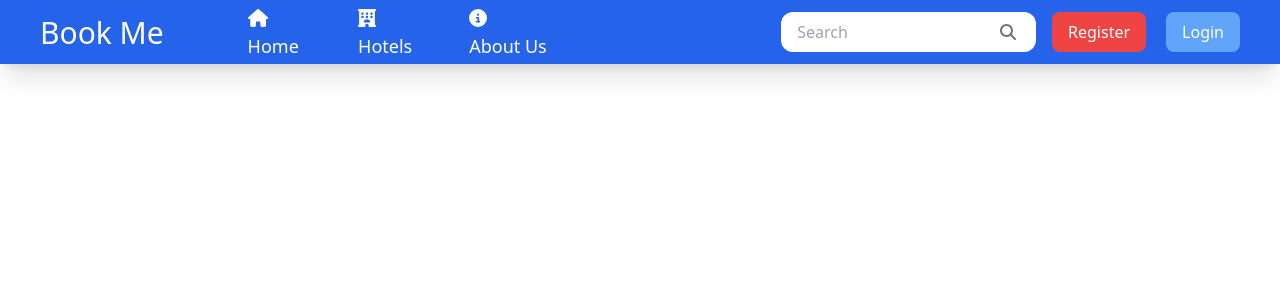
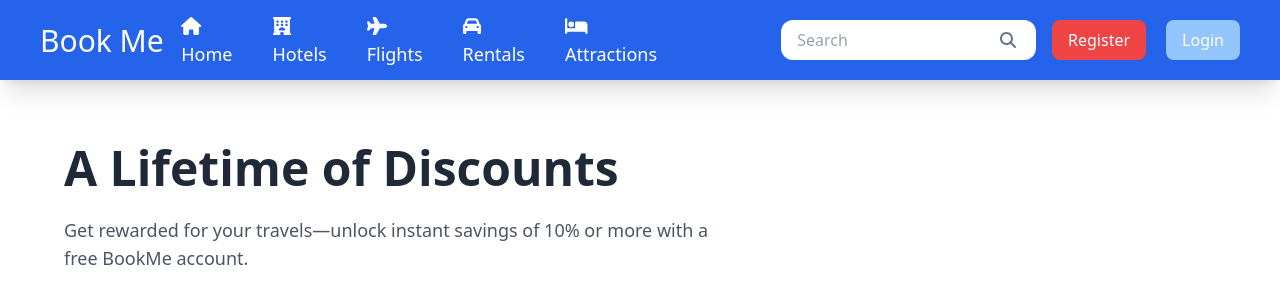
Before and after one commit to Asim1O1/Booking-App, a React (Vite) app in the folder Booking/: page / in a window 1280 px wide. Shown: the top 304 px of the page. Built offline with nearby package versions, Linux system fonts and the light colour scheme.

Commit message:
The main seacrh component

```diff
--- a/Booking/package.json
+++ b/Booking/package.json
@@ -10,10 +10,12 @@
     "preview": "vite preview"
   },
   "dependencies": {
+    "@fontsource/open-sans-condensed": "^4.5.5",
     "@fortawesome/fontawesome-svg-core": "^6.5.2",
     "@fortawesome/free-solid-svg-icons": "^6.5.2",
     "@fortawesome/react-fontawesome": "^0.2.2",
     "react": "^18.3.1",
+    "react-datepicker": "^7.3.0",
     "react-dom": "^18.3.1",
     "react-fontawesome": "^1.7.1",
     "react-router-dom": "^6.24.1"
--- a/Booking/src/App.jsx
+++ b/Booking/src/App.jsx
@@ -1,18 +1,21 @@
-import { useState } from "react";
 import { BrowserRouter, Route, Routes } from "react-router-dom";
 import HomePage from "./pages/homePage";
 import HotelList from "./pages/hotelList";
 import HotelPage from "./pages/hotel";
-import "./tailwind.css"
+import SearchComponent from "./components/searchComp";
+import Calendar from "./components/calendar";
+import "./tailwind.css";
 
 function App() {
   return (
     <div>
       <BrowserRouter>
         <Routes>
-          <Route path="/" element={<HomePage/>}></Route>
-          <Route path="/hotels" element={<HotelList/>}></Route>
-          <Route path="/hotel/:id" element={<HotelPage/>}></Route>
+          <Route path="/" element={<HomePage />}></Route>
+          <Route path="/calendar" element={<Calendar />}></Route>
+          <Route path="/hotels" element={<HotelList />}></Route>
+          <Route path="/searchComponent" element={<SearchComponent />}></Route>
+          <Route path="/hotel/:id" element={<HotelPage />}></Route>
         </Routes>
       </BrowserRouter>
     </div>
--- /dev/null
+++ b/Booking/src/components/calendar.jsx
@@ -0,0 +1,12 @@
+import React from 'react';
+import { faCalendar } from '@fortawesome/free-solid-svg-icons';
+
+
+const Calendar = ()=>
+{
+
+
+}
+
+
+export default Calendar
--- a/Booking/src/components/navbar.jsx
+++ b/Booking/src/components/navbar.jsx
@@ -1,52 +1,55 @@
 import React from "react";
-import { Link, useNavigate } from "react-router-dom";
+import { Link } from "react-router-dom";
 import { FontAwesomeIcon } from "@fortawesome/react-fontawesome";
+// import "@fontsource/open-sans-condensed";
 import {
   faHome,
   faHotel,
   faSearch,
   faInfoCircle,
+  faBed,
+  faPlane,
+  faCar,
 } from "@fortawesome/free-solid-svg-icons";
 import Button from "./button";
 
 const NavBar = () => {
-  const navigate = useNavigate();
-
   return (
-    <header className="w-full flex justify-between items-center h-16 bg-blue-600  text-white shadow-xl fixed top-0 backdrop-blur-3 z-[100]">
+    <header className="w-full h-20 flex justify-between items-center bg-blue-600 text-white shadow-xl fixed top-0 backdrop-blur-3 z-[100] font-sans">
       <div className="flex items-center w-1/3">
         <ul className="hidden lg:flex items-center">
           <li className="ml-10 text-[30px]">Book Me</li>
         </ul>
       </div>
-      <ul className="hidden mr-24 lg:flex w-2/4 justify-around">
-        <li className=" text-lg hover:bg-red-500 hover:shadow-2xl transition-all px-3 py-1 rounded-xl mr-4">
+      <ul className="hidden lg:flex w-2/4 justify-around">
+        <li className="text-lg hover:bg-red-500 hover:shadow-2xl transition-all px-3 py-1 rounded-xl mr-4">
           <Link to="/">
-            {" "}
-            <FontAwesomeIcon
-              icon={faHome}
-              className=" mr-2 top-1/2 =  text-white-500"
-            />
+            <FontAwesomeIcon icon={faHome} className="mr-2 text-white-500" />
             Home
           </Link>
         </li>
-        <li className=" text-lg hover:bg-red-500 hover:shadow-2xl transition-all px-3 py-1 rounded-xl mr-4">
-          <Link to="/topic">
-            <FontAwesomeIcon
-              icon={faHotel}
-              className=" mr-2 top-1/2 =  text-white-500"
-            />
+        <li className="text-lg hover:bg-red-500 hover:shadow-2xl transition-all px-3 py-1 rounded-xl mr-4">
+          <Link to="/hotel">
+            <FontAwesomeIcon icon={faHotel} className="mr-2 text-white-500" />
             Hotels
           </Link>
         </li>
-
-        <li className=" text-lg hover:bg-red-600 hover:shadow-2xl transition-all px-3 py-1 rounded-xl mr-4">
+        <li className="text-lg hover:bg-red-500 hover:shadow-2xl transition-all px-3 py-1 rounded-xl mr-4">
+          <Link to="/flights">
+            <FontAwesomeIcon icon={faPlane} className="mr-2 text-white-500" />
+            Flights
+          </Link>
+        </li>
+        <li className="text-lg hover:bg-red-500 hover:shadow-2xl transition-all px-3 py-1 rounded-xl mr-4">
+          <Link to="/car">
+            <FontAwesomeIcon icon={faCar} className="mr-2 text-white-500" />
+            Rentals
+          </Link>
+        </li>
+        <li className="text-lg hover:bg-red-600 hover:shadow-2xl transition-all px-3 py-1 rounded-xl mr-4">
           <Link to="/about">
-            <FontAwesomeIcon
-              icon={faInfoCircle}
-              className=" mr-2 top-1/2 =  text-white-500"
-            />
-            About&nbsp;Us
+            <FontAwesomeIcon icon={faBed} className="mr-2 text-white-500" />
+            Attractions
           </Link>
         </li>
       </ul>
@@ -64,12 +67,11 @@ const NavBar = () => {
         </li>
       </ul>
       <Button className="px-4 py-2 rounded-lg text-white bg-red-500 hover:bg-red-600">
-  Register
-</Button>
-<Button className="ml-5 mr-10 px-4 py-2 rounded-lg text-white bg-blue-400 hover:bg-blue-500">
-  Login
-</Button>
-
+        Register
+      </Button>
+      <Button className="ml-5 mr-10 px-4 py-2 rounded-lg text-white bg-blue-300 hover:bg-blue-500">
+        Login
+      </Button>
     </header>
   );
 };
--- /dev/null
+++ b/Booking/src/components/searchComp.jsx
@@ -0,0 +1,83 @@
+import React, { useState } from "react";
+import DatePicker from "react-datepicker";
+import "react-datepicker/dist/react-datepicker.css";
+
+const SearchComponent = () => {
+  const [startDate, setStartDate] = useState(null);
+  const [endDate, setEndDate] = useState(null);
+
+  return (
+    <div className="bg-yellow-500 rounded-md w-[400px] h-[450px] ml-[200px] mt-[200px] p-4">
+      <h1 className="text-xl font-semibold mb-4">Search</h1>
+      <label className="block mb-2 text-sm font-medium text-gray-900 dark:text-white">
+        Destination
+      </label>
+      <input
+        type="text"
+        className="bg-gray-50 border border-gray-300 text-gray-900 text-sm rounded-lg focus:ring-blue-500 focus:border-blue-500 block w-full p-2.5"
+        placeholder="Destination"
+        required
+      />
+      <label className="block mt-4 mb-2 text-sm font-medium text-gray-900 dark:text-white">
+        Check-in date
+      </label>
+      <div className="flex items-center space-x-4">
+        <DatePicker
+          selected={startDate}
+          onChange={(date) => setStartDate(date)}
+          selectsStart
+          startDate={startDate}
+          endDate={endDate}
+          placeholderText="Select start date"
+          className="bg-gray-50 border border-gray-300 text-sm rounded-lg w-full p-2.5"
+        />
+
+        <span className="text-gray-500">to</span>
+
+        <DatePicker
+          selected={endDate}
+          onChange={(date) => setEndDate(date)}
+          selectsEnd
+          startDate={startDate}
+          endDate={endDate}
+          minDate={startDate}
+          placeholderText="Select end date"
+          className="bg-gray-50 border border-gray-300 text-sm rounded-lg w-full p-2.5"
+        />
+      </div>
+      <label className="block mb-2 mt-4 text-sm font-medium text-gray-900 dark:text-white">
+        Options
+      </label>
+      <div className="flex items-center justify-between mb-4">
+        <p className="text-sm font-medium text-gray-900 dark:text-white">
+          Max price (per night)
+        </p>
+        <input
+          type="number"
+          className="bg-gray-50 border border-gray-300 text-gray-900 text-sm rounded-lg focus:ring-blue-500 focus:border-blue-500 block w-24 p-2.5 h-8  "
+          placeholder="$"
+        />
+      </div>
+
+      <div className="flex items-center justify-between mb-4">
+        <p className="text-sm font-medium text-gray-900 dark:text-white">
+          Min price (per night)
+        </p>
+        <input
+          type="number"
+          className="bg-gray-50 border border-gray-300 text-gray-900 text-sm rounded-lg focus:ring-blue-500 focus:border-blue-500 block w-24 p-2.5"
+          placeholder="$"
+        />
+      </div>
+      <input />
+      <p>Adult </p>
+      <input />
+      <p>Max Children</p>
+      <input />
+      <p>Room</p>
+      <input />
+    </div>
+  );
+};
+
+export default SearchComponent;
--- a/Booking/src/pages/homePage.jsx
+++ b/Booking/src/pages/homePage.jsx
@@ -1,12 +1,21 @@
 import React from "react";
 import NavBar from "../components/navbar";
+import Button from "../components/button";
+
 const HomePage = () => {
   return (
-
     <div>
-
-      <NavBar ></NavBar>
-      <h1>This is the Home Page</h1>
+      <NavBar />
+      <div className="pt-36 ml-16">
+        <h1 className="text-5xl font-bold text-gray-800">
+          A Lifetime of Discounts
+        </h1>
+        <p className="pt-6 text-lg text-gray-600 max-w-2xl">
+          Get rewarded for your travels—unlock instant savings of 10% or more
+          with a free BookMe account.
+        </p>
+        <Button />
+      </div>
     </div>
   );
 };
```
Also changed, not shown: 1 other file (tests, documents, lock files or other folders).
